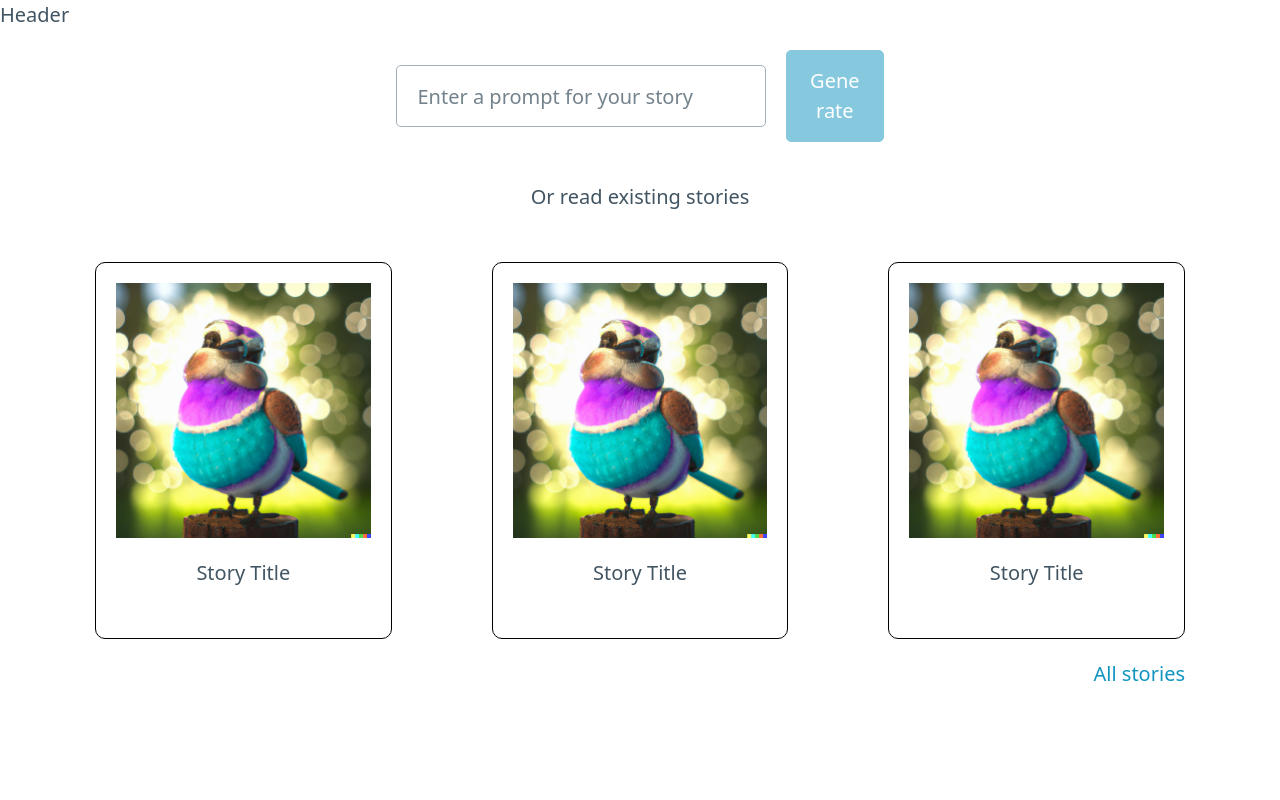
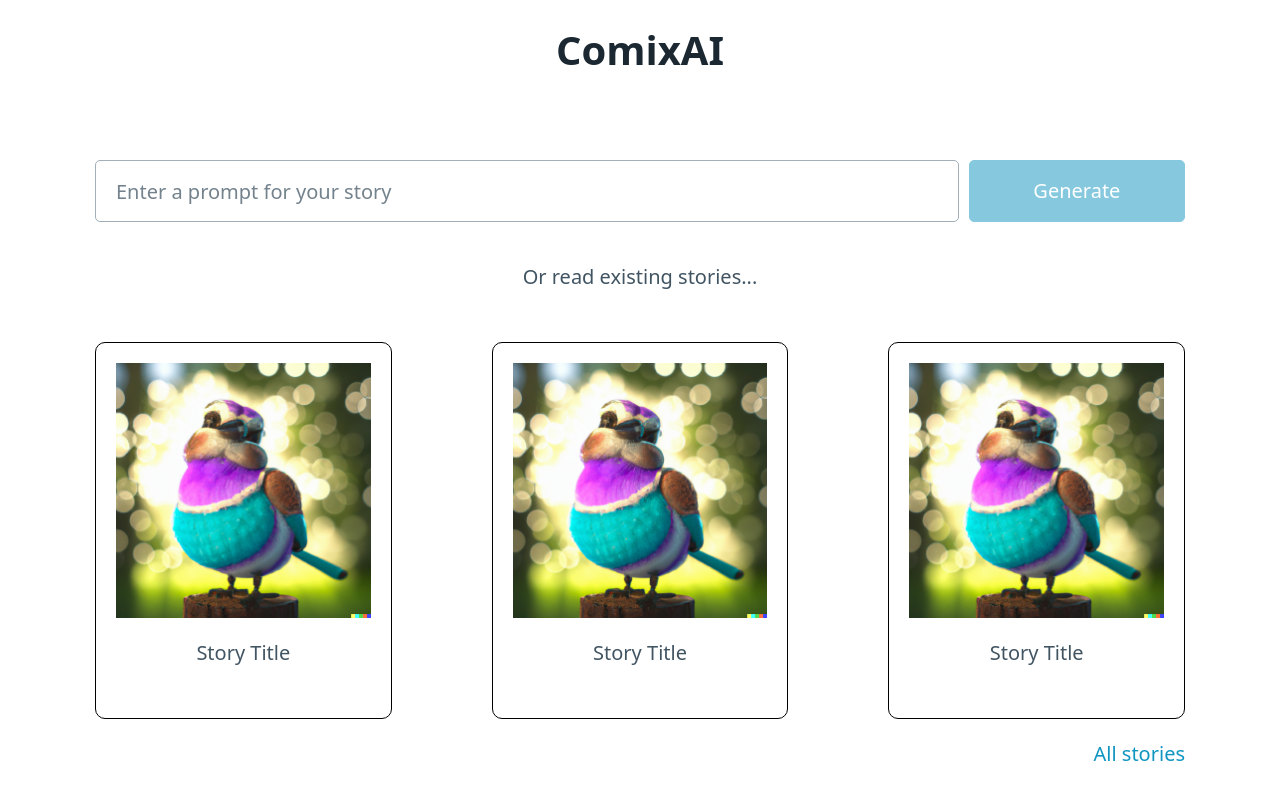
Before and after one commit to fredjarjour/ComixAI, a SvelteKit app in the folder frontend/: page / in a window 1280 px wide. Shown: the top 800 px of the page. Built offline with nearby package versions, Linux system fonts and the light colour scheme.

Commit message:
fixed frontpage button

```diff
--- a/frontend/src/routes/+layout.svelte
+++ b/frontend/src/routes/+layout.svelte
@@ -4,7 +4,6 @@
 	import Header from '../components/Header.svelte';
 </script>
 
-<Header />
 <div class="container">
   <slot />
 </div>
--- a/frontend/src/routes/+page.svelte
+++ b/frontend/src/routes/+page.svelte
@@ -10,13 +10,15 @@
 	}
 </script>
 
-<div class="prompt">
+<h1>ComixAI</h1>
+
+<div class="prompt-container">
 	<input type="text" name="prompt" id="prompt" placeholder="Enter a prompt for your story" bind:value={prompt}/>
 	<button class="submit" on:click="{generate}" disabled={!prompt}>Generate</button>
 </div>
 
 <p class="text">
-	Or read existing stories
+	Or read existing stories...
 </p>
 <div class="stories">
 	<StoryCover/>
@@ -27,11 +29,12 @@
 <p class="all"><a href="/read">All stories</a></p>
 
 <style>
-	.prompt {
+	.prompt-container {
+		width: 100%;
 		display: flex;
 		flex-direction: row;
 		align-items: center;
-		gap: 1rem;
+		gap: 0.5rem;
 	}
 
 	#prompt {
```
